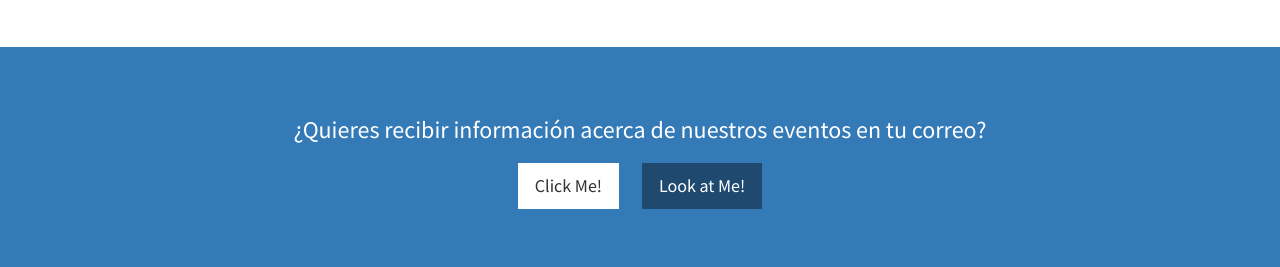
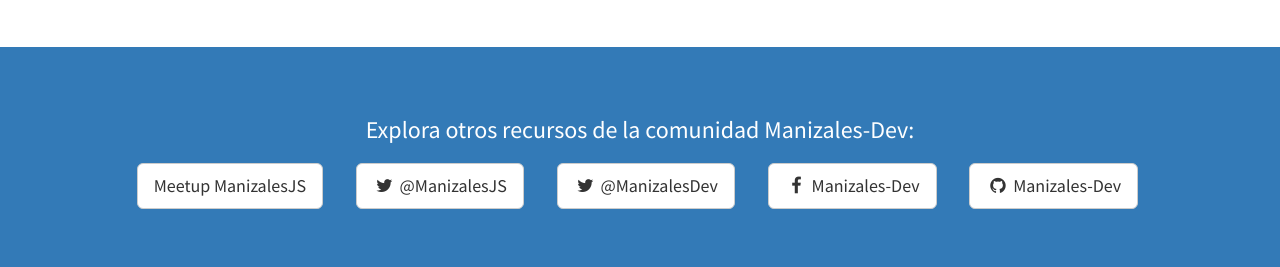
Before and after one commit to manizales-dev/manizales-dev.github.io, a plain HTML site: page index.html in a window 1280 px wide. Shown: the part 2902-3169 px from the top of the page. Drawn offline with Linux system fonts and the light colour scheme; grey boxes are pictures that could not be loaded.

Commit message:
adds social buttons section

```diff
--- a/index.html
+++ b/index.html
@@ -242,9 +242,24 @@
         <div class="container">
             <div class="row">
                 <div class="col-lg-12 text-center">
-                    <h3>¿Quieres recibir información acerca de nuestros eventos en tu correo?</h3>
-                    <a href="#" class="btn btn-lg btn-light">Click Me!</a>
-                    <a href="#" class="btn btn-lg btn-dark">Look at Me!</a>
+                    <h3>Explora otros recursos de la comunidad Manizales-Dev:</h3>
+                    <ul class="list-inline banner-social-buttons">
+                        <li>
+                            <a href="http://www.meetup.com/ManizalesJS/" class="btn btn-default btn-lg" target="_blank"><span class="network-name">Meetup ManizalesJS</span></a>
+                        </li>
+                        <li>
+                            <a href="https://twitter.com/ManizalesJS" class="btn btn-default btn-lg" target="_blank"><i class="fa fa-twitter fa-fw"></i> <span class="network-name">@ManizalesJS</span></a>
+                        </li>
+                        <li>
+                            <a href="https://twitter.com/ManizalesDev" class="btn btn-default btn-lg" target="_blank"><i class="fa fa-twitter fa-fw"></i> <span class="network-name">@ManizalesDev</span></a>
+                        </li>
+                        <li>
+                            <a href="https://www.facebook.com/pages/Manizales-Dev/504663673015136" class="btn btn-default btn-lg" target="_blank"><i class="fa fa-facebook fa-fw"></i> <span class="network-name">Manizales-Dev</span></a>
+                        </li>
+                        <li>
+                            <a href="https://github.com/manizales-dev/" class="btn btn-default btn-lg" target="_blank"><i class="fa fa-github fa-fw"></i> <span class="network-name">Manizales-Dev</span></a>
+                        </li>
+                    </ul>
                 </div>
             </div>
         </div>
```
